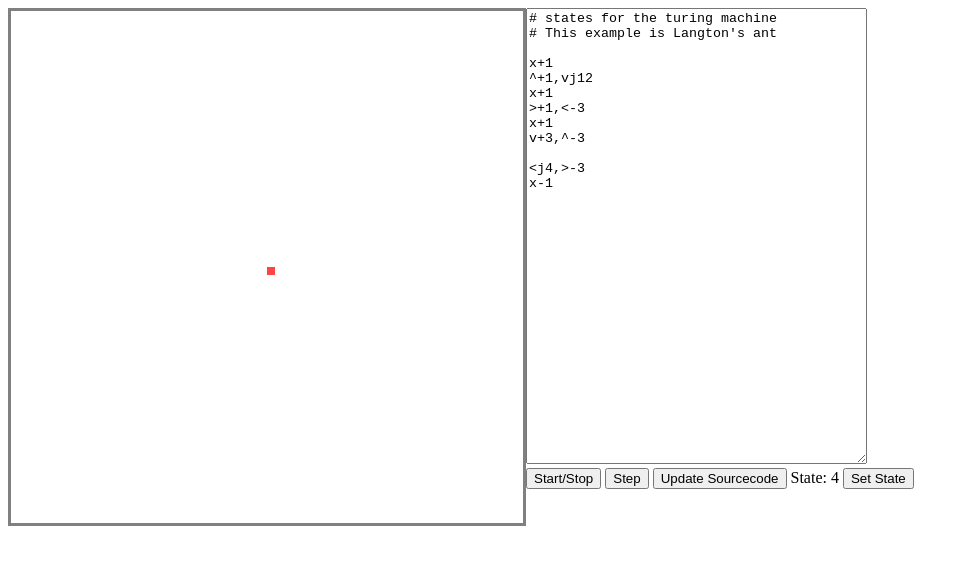
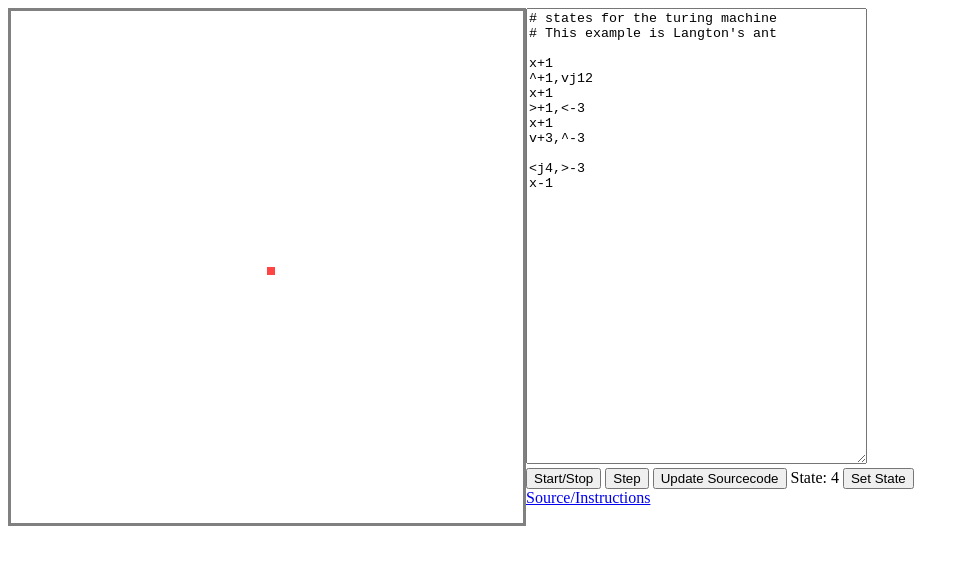
Before and after one commit to jmdejong/turingmachine, a plain HTML site: page index.html in a window 1280 px wide. Shown: the whole page, without its empty margins (0-969 px from the left). Drawn offline with Linux system fonts and the light colour scheme.

Commit message:
added link to source and instructions

```diff
--- a/index.html
+++ b/index.html
@@ -37,5 +37,7 @@ x-1
 <button id="updatesource">Update Sourcecode</button>
 State: <span id="state" cols=5 rows=1>0</span>
 <button id="updatestate">Set State</button>
+<br />
+<a href="https://github.com/jmdejong/turingmachine">Source/Instructions</a>
 </body>
 </html>
```
